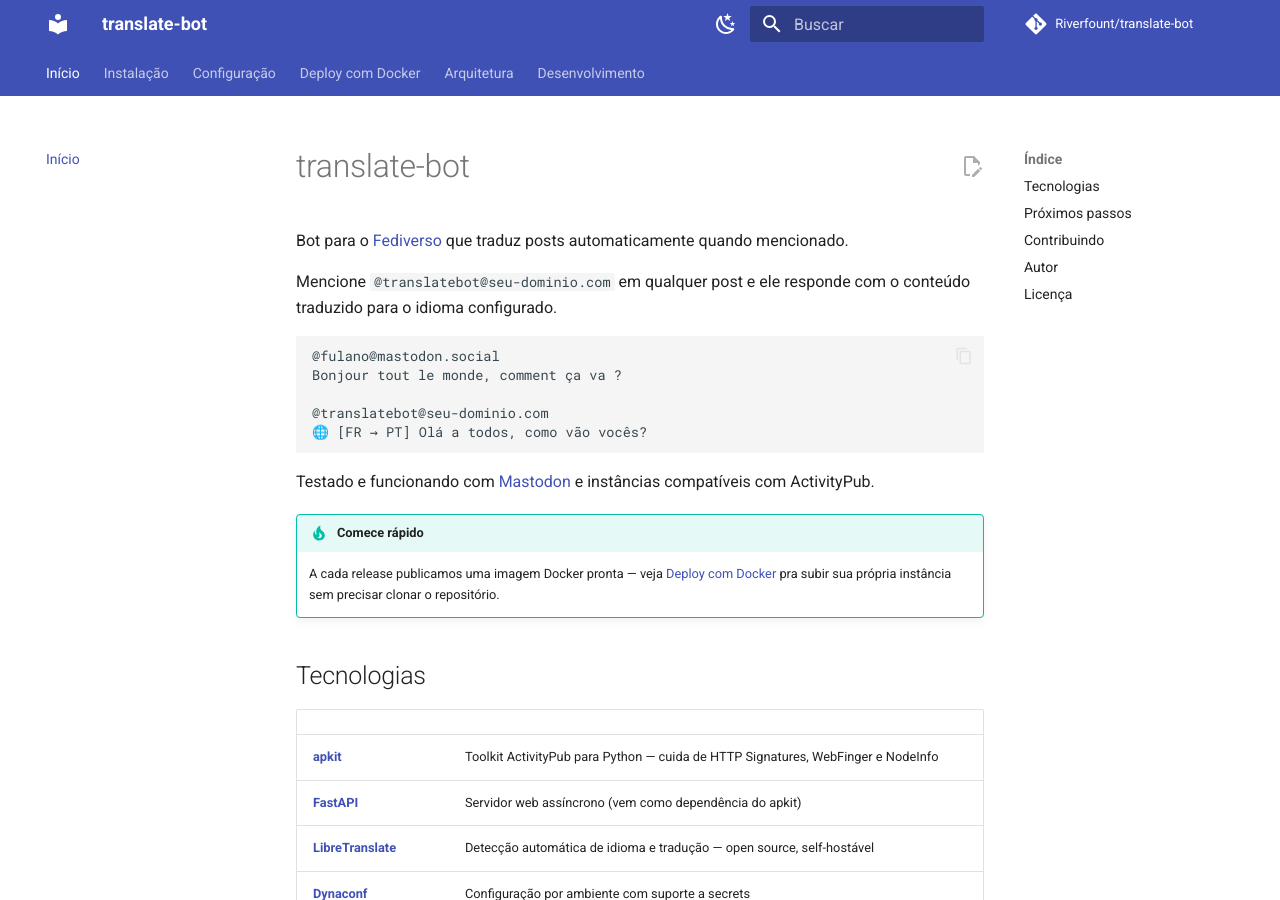
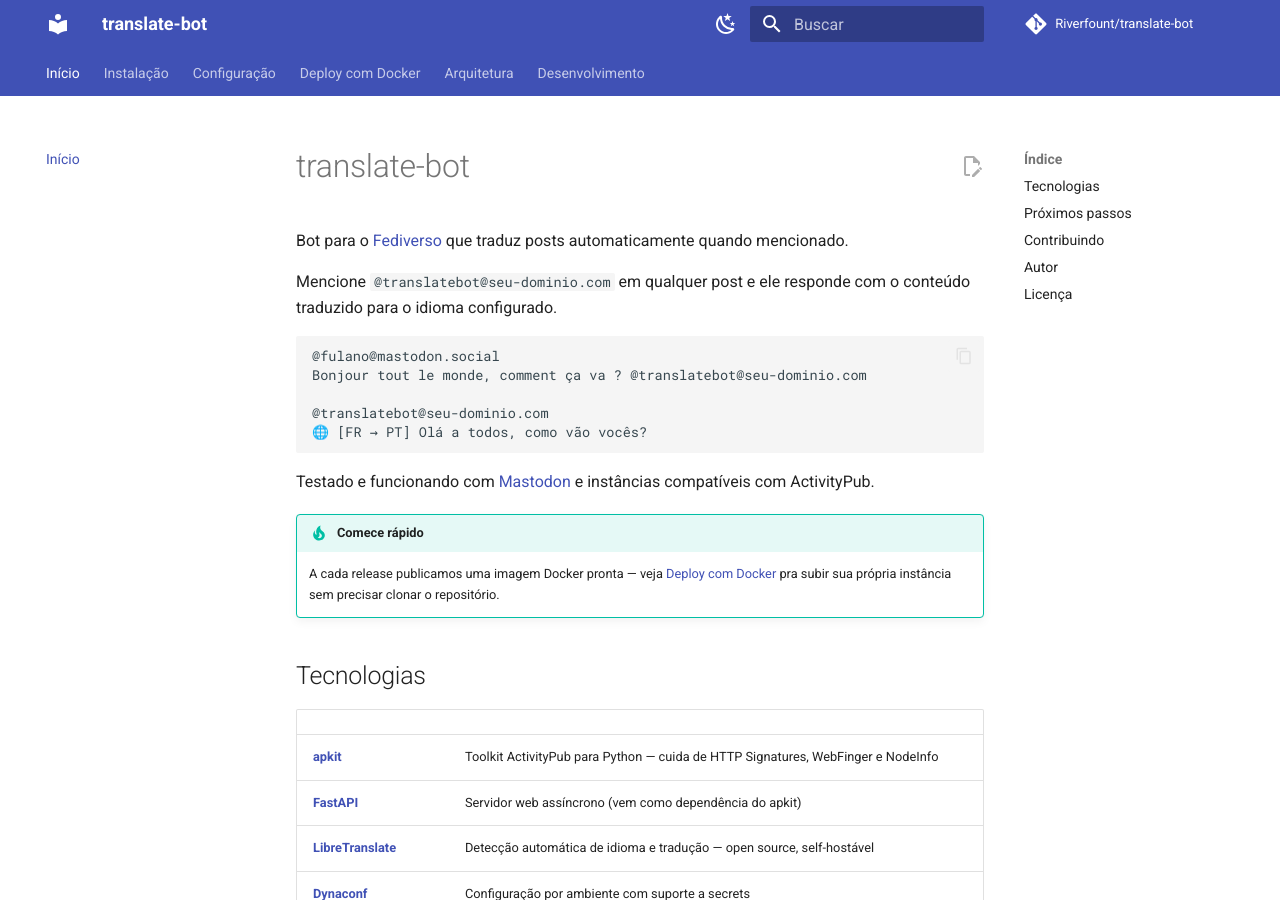
Before and after one commit to Riverfount/translate-bot, an MkDocs documentation site: the page built from docs/index.md, in a window 1280 px wide and 900 px high. Built offline with MkDocs 1.6.1 and Material for MkDocs 9.7.7, drawn with Linux system fonts in a browser that asks for light colours; comment, search, counter and statistics services are not loaded.

Commit message:
docs: corrige exemplo mostrando a menção ao bot dentro do toot original
O exemplo dava a entender que o bot responde a qualquer post, mas na
verdade o toot original precisa mencionar @translatebot@dominio pra
ele processar e responder.

````diff
--- a/docs/index.md
+++ b/docs/index.md
@@ -6,7 +6,7 @@
 
 ```
 @fulano@mastodon.social
-Bonjour tout le monde, comment ça va ?
+Bonjour tout le monde, comment ça va ? @translatebot@seu-dominio.com
 
 @translatebot@seu-dominio.com
 🌐 [FR → PT] Olá a todos, como vão vocês?
````
Also changed, not shown: README.md (+1 -1 lines).
